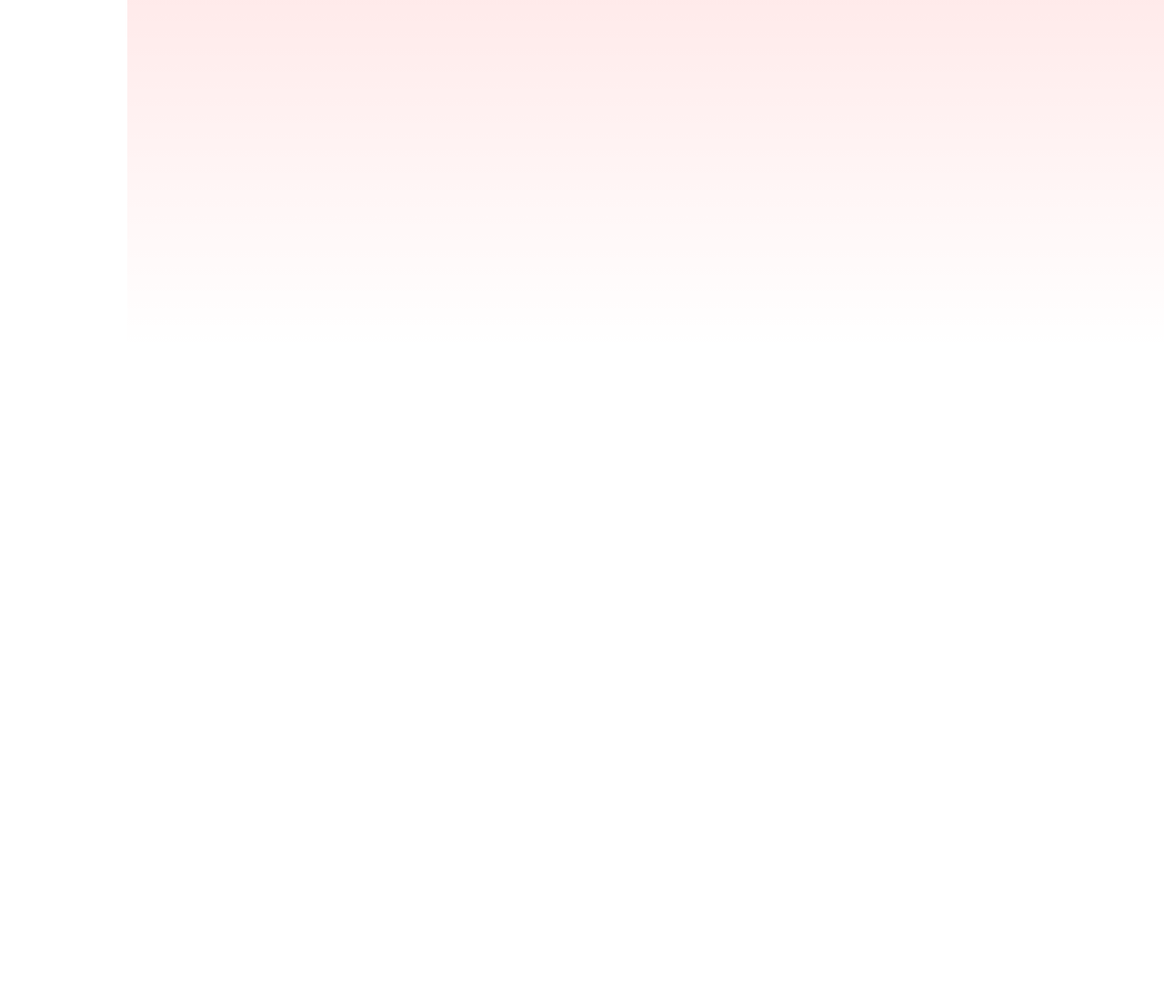
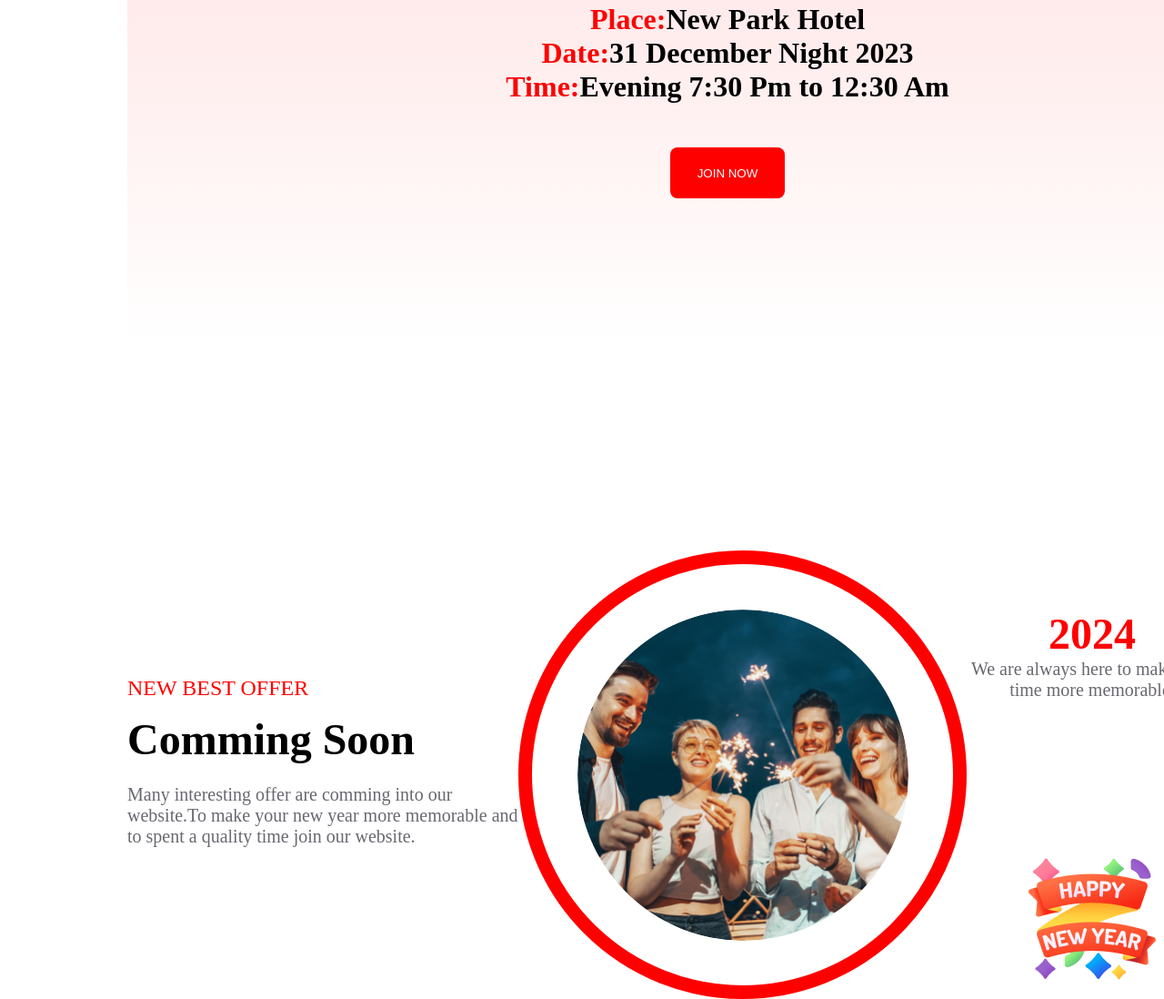
Before and after one commit to ziamnoun/Assingment-1-NewYear, a plain HTML site: page index.html in a window 1280 px wide. Shown: the part 2538-3636 px from the top of the page at 91% size. Before the commit the page ends 2923 px from the top, so only its background shows below. Drawn offline with Linux system fonts and the light colour scheme.

Commit message:
Commit three

```diff
--- a/index.html
+++ b/index.html
@@ -41,7 +41,33 @@
     </div>
     <!--Place,date and time section-->
     <div class="place-date-time">
+        <div id="place-date-time">
+            <p><span>Place:</span>New Park Hotel</p>
+            <p><span>Date:</span>31 December Night 2023</p>
+            <p><span>Time:</span>Evening 7:30 Pm to 12:30 Am</p>
+            <p><button id="Button2">JOIN NOW</button></p>
+        </div>
 
+    </div>
+    <!--Offer Section-->
+    <div class="Offer-Section">
+        <div id="offer">
+            <div class="ofr">
+            <p id="ofr-txt1">NEW BEST OFFER</p>
+            <p id="ofr-txt2">Comming Soon</p>
+            <p id="ofr-txt3">Many interesting offer are comming into our website.To make your new year more memorable and to spent a quality time join our website.</p>
+            </div>
+        </div>
+        <div id="celebration-image">
+            <div id="Clb-img"></div>
+        </div>
+        <div id="offerSection-Text">
+            <div id="ofr-description">
+            <p id="ofr2024">2024</p>
+            <p id="ofr-sec-text">We are always here to make your time more memorable.</p>
+           <p id="img-ofr-des"> <img src="resources/Group 96.png"></p>
+        </div>
+        </div>
     </div>
 </body>
 </html>
--- a/style.css
+++ b/style.css
@@ -111,4 +111,105 @@ button{
     margin-left: 140px;
     margin-top: 220px;
     background: linear-gradient(180deg, rgba(255, 0, 0, 0.10) 0%, rgba(255, 0, 0, 0.00) 100%);
+    display: flex;
+    justify-content: center;
 }
+#place-date-time{
+    height: 168px;
+    width: 550px;
+    margin-top: 100px;
+    font-size: 32px;
+    font-weight: 600;
+    text-align: center;
+}
+span{
+    color: #F00;
+}
+#Button2{
+    color: white;
+    background-color: #F00;
+    height: 56px;
+    width: 126px;
+    border-radius: 8px;
+    margin-top: 48px;
+    border-style: none;
+}
+/*Offer Section*/
+.Offer-Section{
+    height: 463px;
+    width: 1320px;
+    margin-left: 140px;
+    margin-top: 220px;
+    background-color: white;
+    display: flex;
+}
+#offer{
+    width: 430px;
+    height: 100%;
+    background-color: white;
+    display: flex;
+    justify-content: center;
+    align-items: center;
+}
+#ofr-txt1{
+    color: #F00;
+    font-size: 24px;
+    font-weight: 500;
+    text-align: left;
+}
+#ofr-txt2{
+    color: black;
+    font-size: 48px;
+    font-weight: 900;
+    text-align: left;
+    margin-top: 15px;
+
+}
+#ofr-txt3{ color: rgba(7, 2, 17, 0.60);
+    font-size: 20px;
+    font-weight: 400;
+    text-align: left;
+    margin-top: 22px;
+
+}
+#celebration-image{
+    height: 100%;
+    width: 463px;
+    border-radius: 50%;
+    border:15px solid red;
+    display: flex;
+    justify-content: center;
+    align-items: center;
+}
+#Clb-img{
+    height: 364px;
+    width: 364px;
+    border-radius: 50%;
+    border:0px solid transparent;
+    background-image:url("resources/Ellipse 1.png") ;
+    background-size: cover;
+}
+#offerSection-Text{
+    display: flex;
+    justify-content: center;
+    align-items: center;
+}
+#ofr-description{
+    width: 276px;
+}
+#ofr2024{
+    font-size: 48px;
+    font-weight: 700;
+    color: #F00;
+    text-align: center;
+}
+#offerSection-Text{
+    font-size: 20px;
+    font-weight: 400;
+    color: rgba(7, 2, 17, 0.60);
+    text-align: center;
+    margin-top: 80px;
+}
+#img-ofr-des{
+   margin-top: 170px;
+}
```
